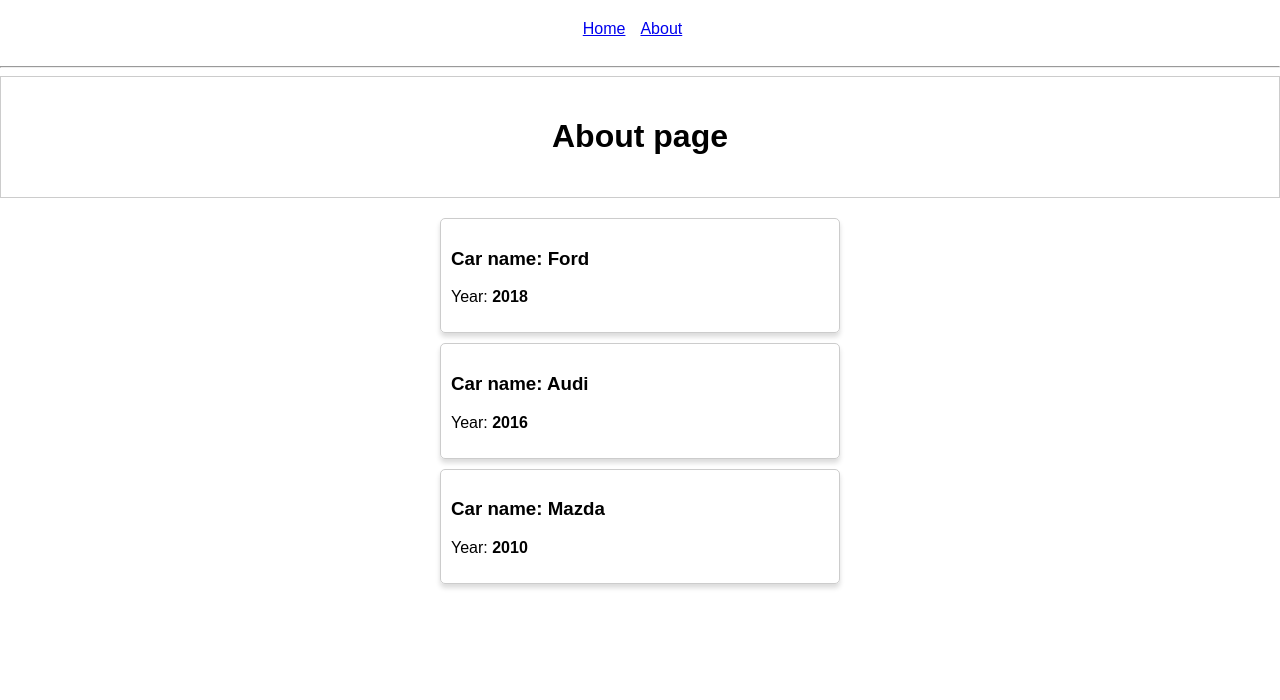
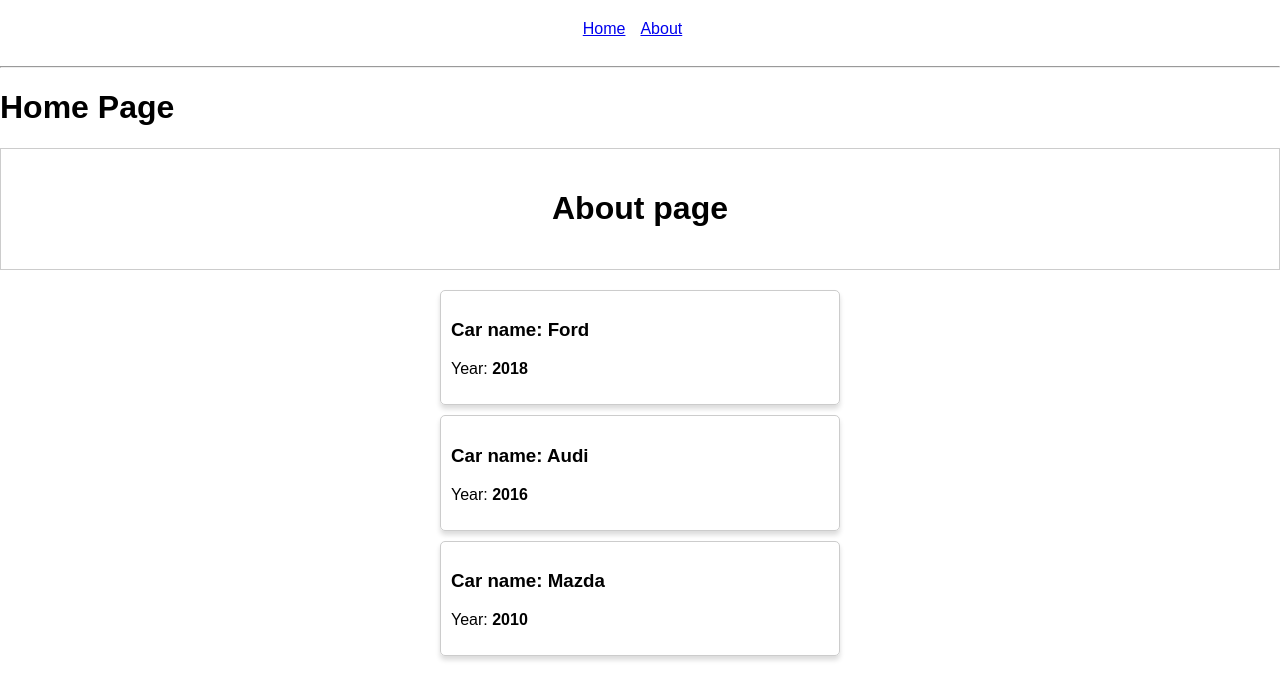
Before and after one commit to karaulovskin/react-theory, a React (Create React App) app: page / in a window 1280 px wide. Shown: the top 700 px of the page. Built offline with nearby package versions, Linux system fonts and the light colour scheme.

Commit message:
Регистрация роута

```diff
--- a/src/App.js
+++ b/src/App.js
@@ -1,6 +1,7 @@
 import React, {Component} from 'react'
 import classes from './App.module.scss'
-import About from "./About/About";
+import {Route} from 'react-router-dom'
+import About from './About/About'
 import Cars from './Cars/Cars'
 
 class App extends Component {
@@ -20,6 +21,9 @@
                 </nav>
 
                 <hr/>
+
+                <Route path="/" exact render={() => <h1>Home Page</h1>} />
+
                 <About />
 
                 <Cars />
```
